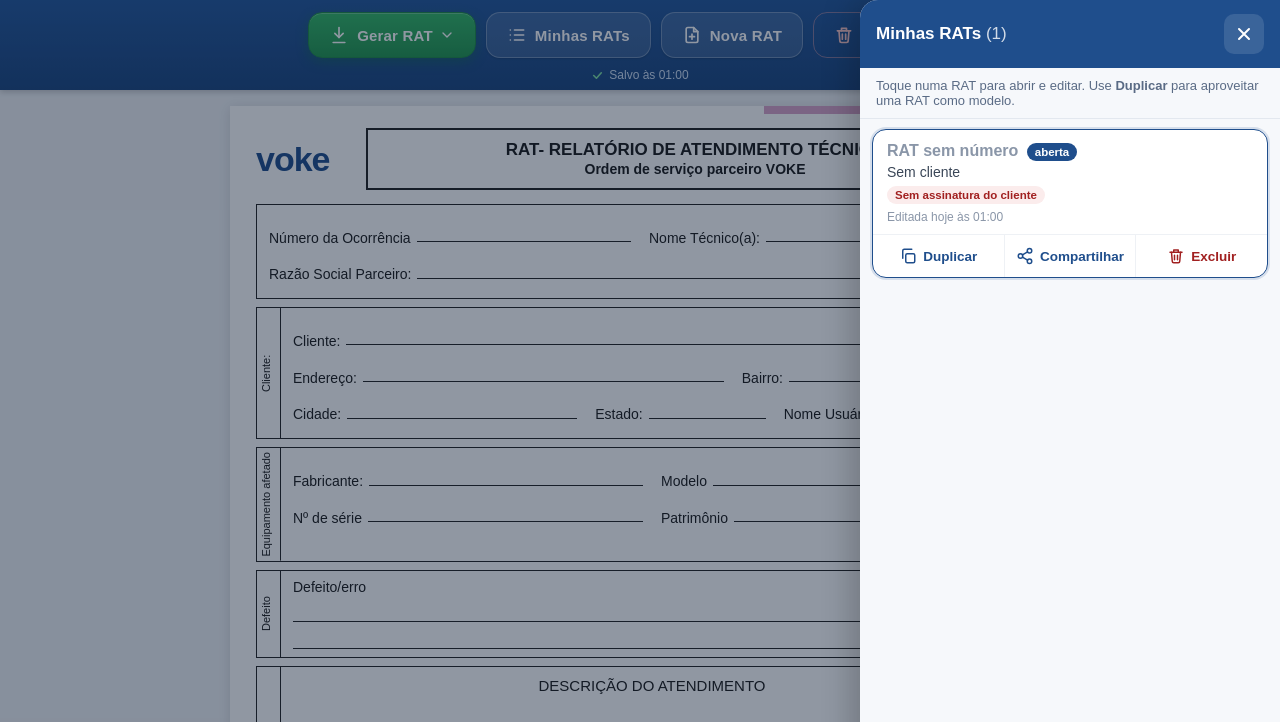
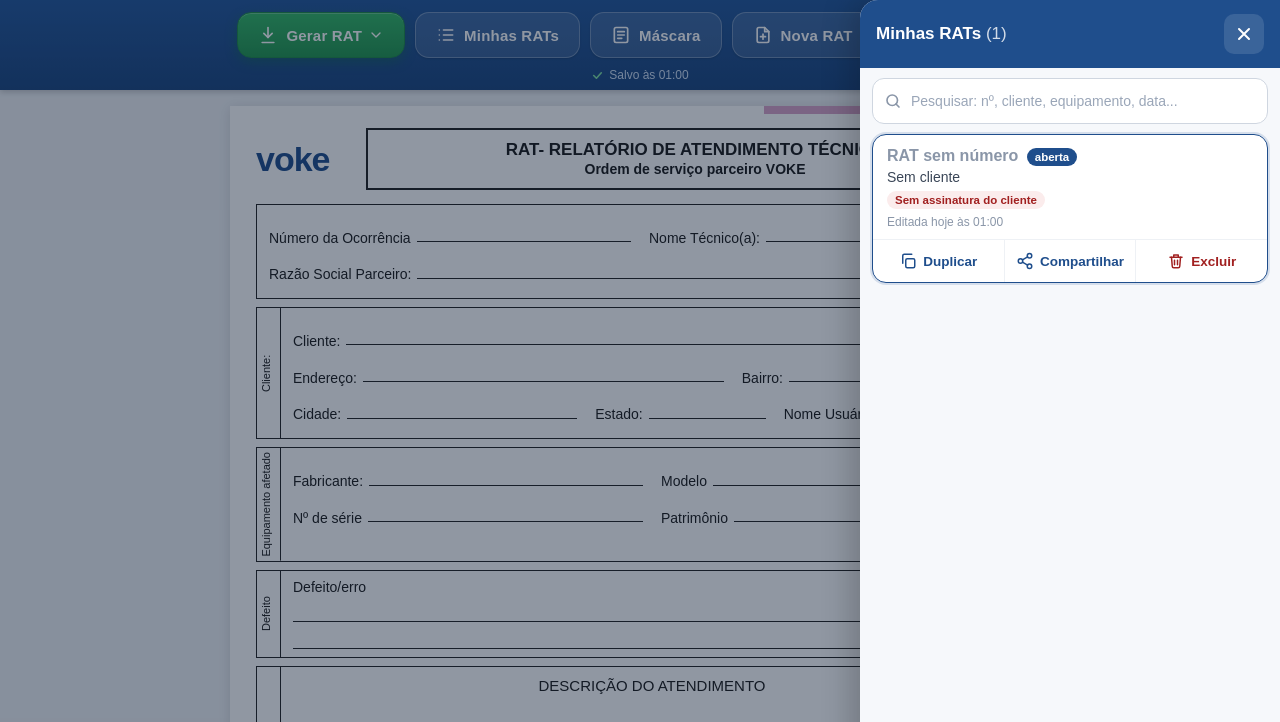
Before and after one commit to derikolis/Rat, a plain HTML site: page index.html in a window 1280 px wide. Both pictures are taken after a click on the button "Minhas RATs". Shown: the top 722 px of the page. Drawn offline with Linux system fonts and the light colour scheme.

Commit message:
Minhas RATs com pesquisa, botão Máscara no PC, remove dica do painel e README completo
Co-Authored-By: Claude Opus 5.5 <noreply@anthropic.com>

```diff
--- a/assets/css/style.css
+++ b/assets/css/style.css
@@ -465,3 +465,14 @@
 /* Minhas RATs: cantos arredondados (o cabeçalho azul cobria o arredondado) */
 .dw-panel{overflow:hidden;border-radius:18px 0 0 18px}
 @media screen and (max-width:760px){ .dw-panel{border-radius:18px 18px 0 0} }
+
+/* Minhas RATs: pesquisa */
+.dw-search{position:relative;margin:10px 12px 0;flex:none}
+.dw-search svg{position:absolute;left:12px;top:50%;width:18px;height:18px;transform:translateY(-50%);fill:none;stroke:#8a96a8;stroke-width:2.2;stroke-linecap:round}
+.dw-search input{width:100%;height:46px;padding:0 12px 0 38px;font:16px Arial,sans-serif;border:1px solid #cfd6e0;border-radius:12px;background:#fff;color:#1b1b1b;box-sizing:border-box}
+.dw-search input:focus{outline:2px solid rgba(31,78,140,.35);border-color:var(--brand)}
+.dw-search input::placeholder{color:#9aa6b8;font-size:14px}
+.dw-empty{margin:8px 4px;font:14px Arial,sans-serif;color:#6b7a90}
+
+/* botão Máscara só no PC (no celular a máscara abre com o gesto) */
+@media screen and (max-width:760px){ .toolbar .pc-only{display:none!important} }
--- a/assets/js/app.js
+++ b/assets/js/app.js
@@ -499,6 +499,8 @@
     }
   };
 
+  document.getElementById('btnMascara').onclick = () => { writeNow(); location.href = 'mascara.html'; };
+
   /* ---------- compartilhar a RAT (imagem) ---------- */
   const shareBar = document.getElementById('shareBar');
   let shareFile = null;
@@ -595,8 +597,21 @@
     document.getElementById('listaCount').textContent = n > 1 ? n : '';
     document.getElementById('dwCount').textContent = '(' + n + ')';
   }
+  // pesquisa sem diferenciar acento e maiúscula, em todos os campos da RAT (menos as assinaturas)
+  const dwBusca = document.getElementById('dwBusca');
+  const norm = v => [...String(v || '').normalize('NFD')].filter(c => { const n = c.charCodeAt(0); return n < 768 || n > 879; }).join('').toLowerCase();
+  function textoRat(d){
+    const vals = Object.entries(d || {}).filter(([k, v]) => !/^sig/.test(k) && typeof v === 'string').map(([, v]) => v);
+    // datas também como dd/mm/aaaa
+    for (const k of ['tecData', 'clienteData']) if (/^\d{4}-\d{2}-\d{2}$/.test(d[k] || '')) vals.push(d[k].split('-').reverse().join('/'));
+    if (d.status) vals.push(d.status === 'CONCLUIDO' ? 'concluido' : 'pendente');
+    return norm(vals.join(' '));
+  }
   function renderList(){
-    const items = [...list].sort((a, b) => b.updated - a.updated);
+    const termos = norm(dwBusca.value).split(/\s+/).filter(Boolean);
+    const items = [...list].sort((a, b) => b.updated - a.updated)
+      .filter(r => { const t = textoRat(r.data); return termos.every(x => t.includes(x)); });
+    if (!items.length){ dwList.innerHTML = '<p class="dw-empty">Nenhuma RAT encontrada.</p>'; return; }
     dwList.innerHTML = items.map(r => {
       const d = r.data || {}, cur = r.id === currentId;
       const st = d.status === 'CONCLUIDO' ? '<i class="tag ok">Concluído</i>' : d.status === 'PENDENTE' ? '<i class="tag pend">Pendente</i>' : '';
@@ -618,7 +633,8 @@
       </div>`;
     }).join('');
   }
-  function openDrawer(){ writeNow(); renderList(); drawer.classList.add('open'); drawer.setAttribute('aria-hidden', 'false'); document.body.style.overflow = 'hidden'; }
+  dwBusca.addEventListener('input', renderList);
+  function openDrawer(){ writeNow(); dwBusca.value = ''; renderList(); drawer.classList.add('open'); drawer.setAttribute('aria-hidden', 'false'); document.body.style.overflow = 'hidden'; }
   function closeDrawer(){ drawer.classList.remove('open'); drawer.setAttribute('aria-hidden', 'true'); document.body.style.overflow = ''; }
   document.getElementById('btnLista').onclick = openDrawer;
   document.getElementById('dwClose').onclick = closeDrawer;
--- a/index.html
+++ b/index.html
@@ -11,8 +11,8 @@
 <meta name="apple-mobile-web-app-capable" content="yes">
 <meta name="mobile-web-app-capable" content="yes">
 <meta name="apple-mobile-web-app-title" content="RAT">
-<link rel="stylesheet" href="assets/css/style.css?v=54">
-<link rel="stylesheet" href="assets/css/swipe.css?v=54">
+<link rel="stylesheet" href="assets/css/style.css?v=55">
+<link rel="stylesheet" href="assets/css/swipe.css?v=55">
 </head>
 <body data-swipe-next="mascara.html">
 
@@ -37,6 +37,11 @@
   <button class="tb" id="btnLista">
     <svg viewBox="0 0 24 24"><path d="M9 6h11M9 12h11M9 18h11"/><path d="M4 6h.01M4 12h.01M4 18h.01"/></svg>
     <span>Minhas RATs</span><em class="badge" id="listaCount"></em>
+  </button>
+  <!-- PC: botão para a Máscara (no celular usa o gesto de arrastar) -->
+  <button class="tb pc-only" id="btnMascara">
+    <svg viewBox="0 0 24 24"><rect x="4" y="3" width="16" height="18" rx="2"/><path d="M8 8h8M8 12h8M8 16h5"/></svg>
+    <span>Máscara</span>
   </button>
   <button class="tb" id="btnNova">
     <svg viewBox="0 0 24 24"><path d="M14 3H7a2 2 0 0 0-2 2v14a2 2 0 0 0 2 2h10a2 2 0 0 0 2-2V8z"/><path d="M14 3v5h5"/><path d="M12 11v6"/><path d="M9 14h6"/></svg>
@@ -184,7 +189,10 @@
         <svg viewBox="0 0 24 24"><path d="M6 6l12 12M18 6 6 18"/></svg>
       </button>
     </header>
-    <p class="dw-tip">Toque numa RAT para abrir e editar. Use <b>Duplicar</b> para aproveitar uma RAT como modelo.</p>
+    <div class="dw-search">
+      <svg viewBox="0 0 24 24"><circle cx="11" cy="11" r="7"/><path d="m20 20-4-4"/></svg>
+      <input type="search" id="dwBusca" placeholder="Pesquisar: nº, cliente, equipamento, data..." autocomplete="off">
+    </div>
     <div class="dw-list" id="dwList"></div>
     <footer class="dw-foot">
       <button type="button" class="dw-new" id="dwNova">
@@ -211,7 +219,7 @@
   </footer>
 </div>
 
-<script src="assets/js/app.js?v=54"></script>
-<script src="assets/js/swipe.js?v=54"></script>
+<script src="assets/js/app.js?v=55"></script>
+<script src="assets/js/swipe.js?v=55"></script>
 </body>
 </html>
--- a/sw.js
+++ b/sw.js
@@ -1,7 +1,7 @@
 // Service worker: guarda o site no aparelho para abrir sem internet.
-// Sempre que publicar uma versão nova, aumente o número abaixo (rat-v31, rat-v54...)
+// Sempre que publicar uma versão nova, aumente o número abaixo (rat-v31, rat-v55...)
 // e o ?v= do style.css e do app.js no index.html.
-const CACHE = 'rat-v54';
+const CACHE = 'rat-v55';
 
 const FILES = [
   './',
```
Also changed, not shown: mascara.html (+4 -4 lines), 1 other file.
